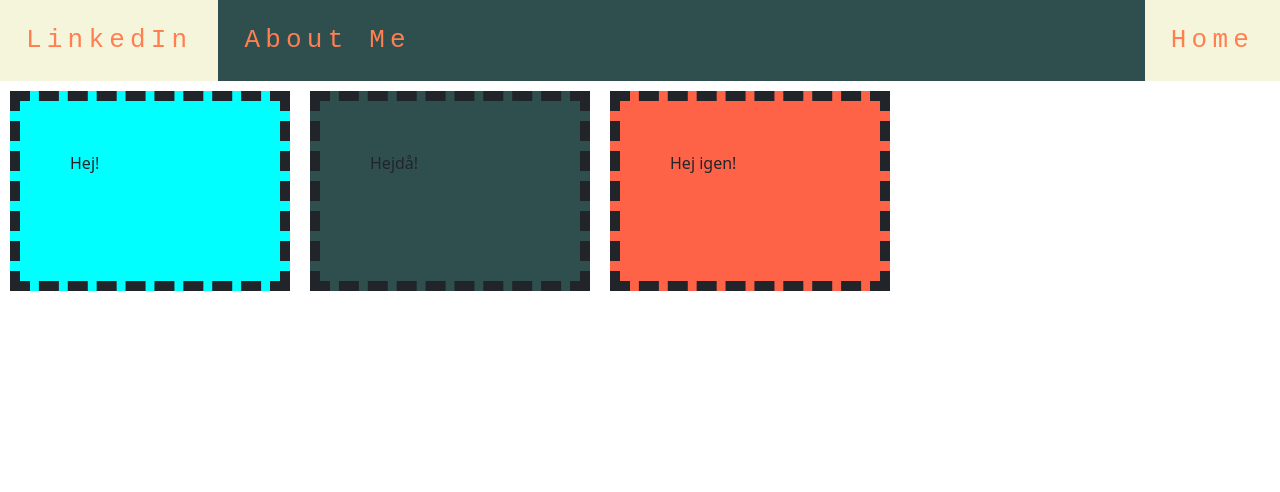
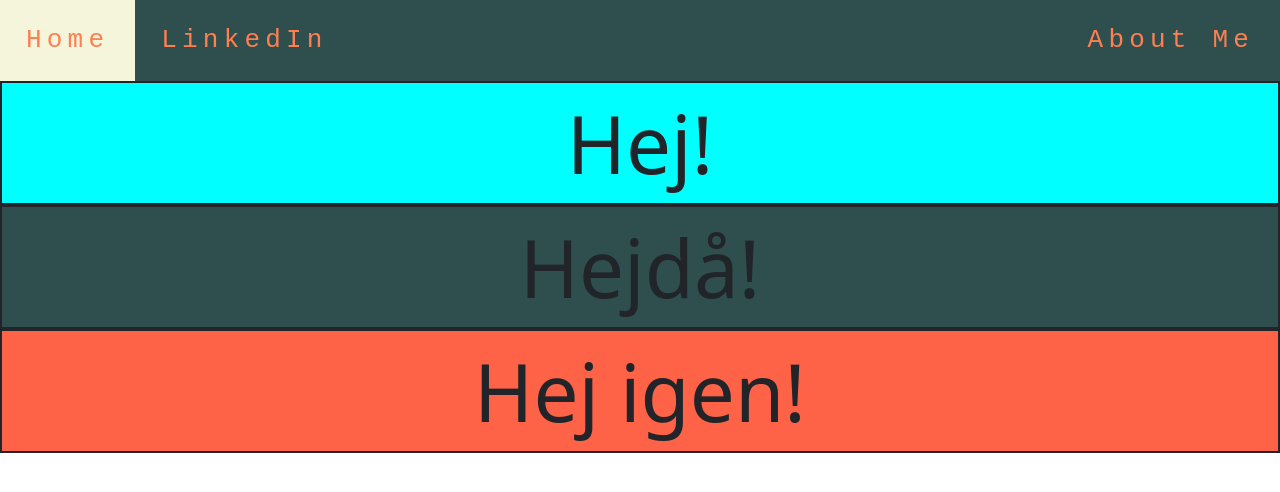
Before and after one commit to niklas-hjelm/MyPortfolio, a plain HTML site: page index.html in a window 1280 px wide. Drawn offline with nearby package versions, Linux system fonts and the light colour scheme.

Commit message:
update for monday

```diff
--- a/css/style.css
+++ b/css/style.css
@@ -1,28 +1,25 @@
 body {
   font-size: 100%;
 }
-div {
-  border-style: dashed;
-  border-width: 0.625em;
-  font-size: 1em;
-  padding: 3.125em;
-  margin: 0.625em;
-  width: 17.5em;
-  height: 12.5em;
+
+.flex-item {
+  border-style: solid;
+  border-width: 2px;
+  font-size: 5em;
+  text-align: center;
+  align-content: center;
   background-color: tomato;
 }
-#hej {
+.hej {
   background-color: aqua;
-  float: left;
 }
 .hejdå {
   background-color: darkslategrey;
-  float: left;
 }
 .hejigen {
   background-color: tomato;
-  float: left;
 }
+
 .redBorder {
   border-style: double;
   border-color: red;
@@ -53,5 +50,4 @@ li a:hover:not(.active) {
 }
 .active {
   background-color: beige;
-  float: right;
 }
--- a/index.html
+++ b/index.html
@@ -19,13 +19,13 @@
         <li>
           <a href="https://www.linkedin.com/in/niklas-hjelm87/">LinkedIn</a>
         </li>
-        <li>
+        <li style="float: right">
           <a href="pages/aboutMe.html">About Me</a>
         </li>
       </ul>
     </nav>
-    <div id="hej">Hej!</div>
-    <div class="hejdå">Hejdå!</div>
-    <div class="hejigen">Hej igen!</div>
+    <div class="flex-item hej">Hej!</div>
+    <div class="flex-item hejdå">Hejdå!</div>
+    <div class="flex-item hejigen">Hej igen!</div>
   </body>
 </html>
```
Also changed, not shown: pages/aboutMe.html (+1 -1 lines).
